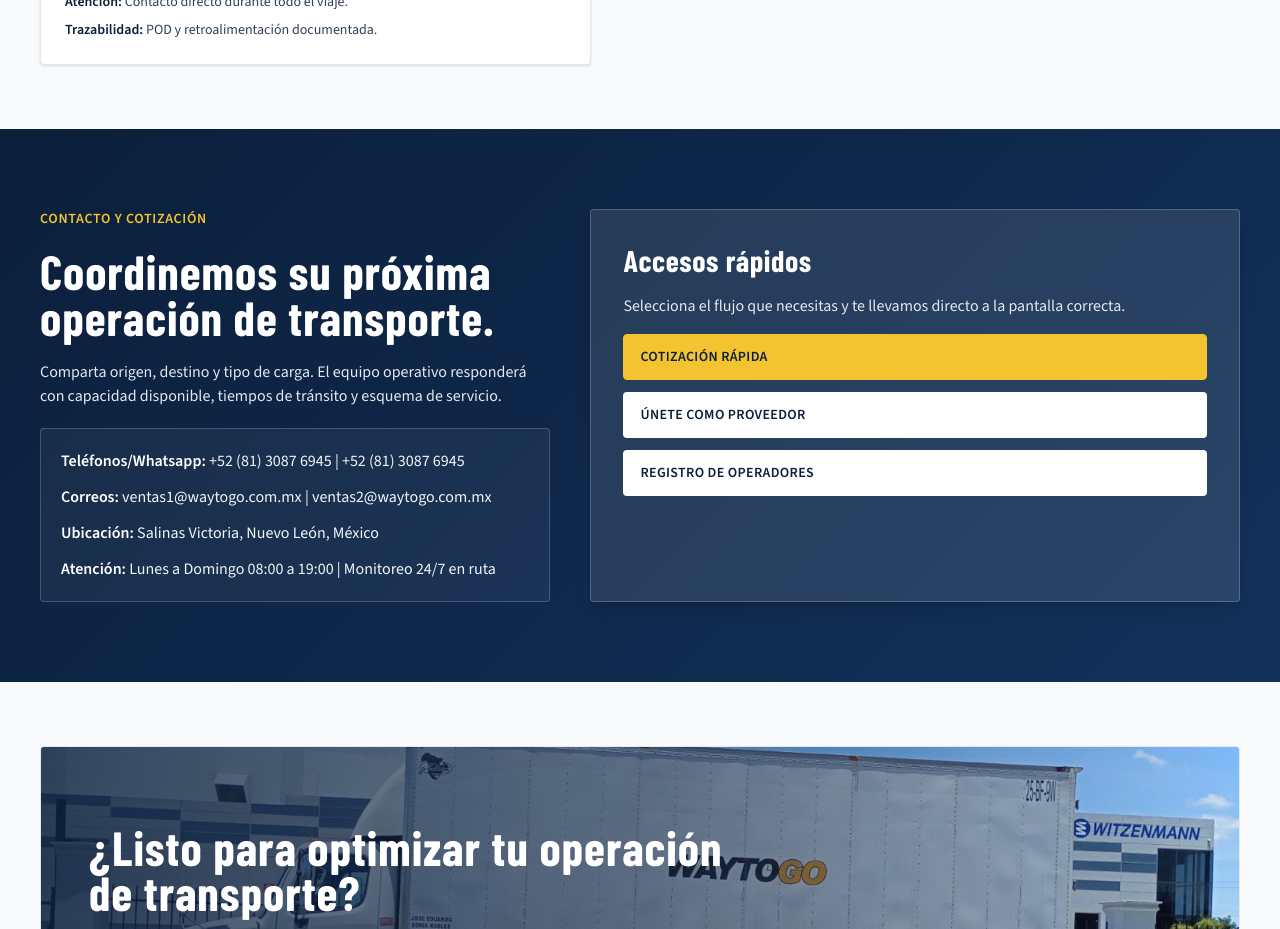
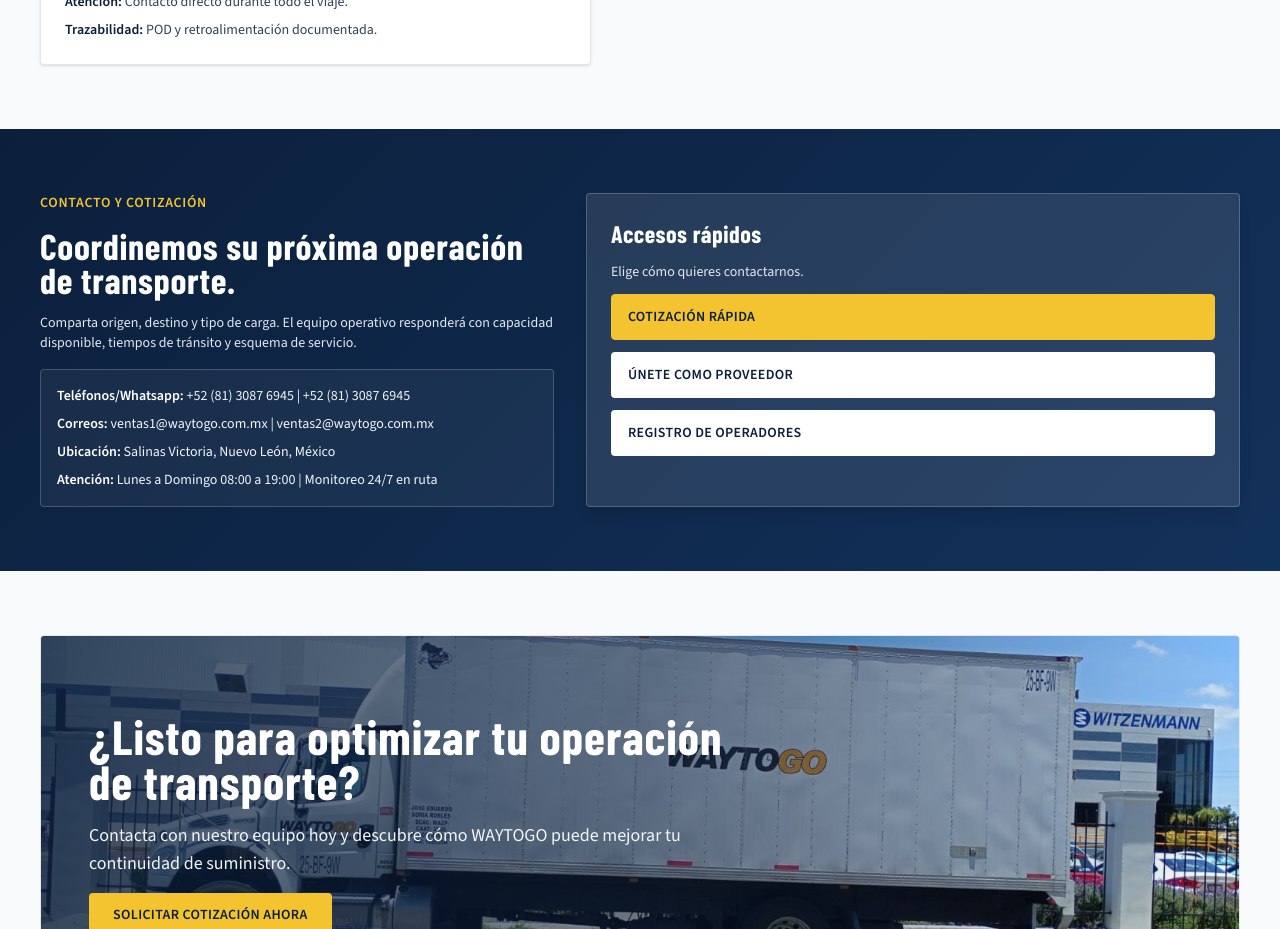
Before and after one commit to fernandotenchipe/WTG-web, a Next.js app: page / in a window 1280 px wide. Shown: the part 5020-5949 px from the top of the page. Built offline with nearby package versions, Linux system fonts and the light colour scheme.

Commit message:
reestrutctra

```diff
--- a/app/page.tsx
+++ b/app/page.tsx
@@ -483,18 +483,18 @@
         </section>
 
         <section id="contacto" className="section-navy scroll-mt-24">
-          <div className="mx-auto grid w-full max-w-[1440px] gap-10 px-6 py-16 lg:grid-cols-[0.88fr_1.12fr] lg:px-10 lg:py-20">
-            <div className="space-y-5 text-white">
+          <div className="mx-auto grid w-full max-w-[1440px] gap-8 px-6 py-12 lg:grid-cols-[0.88fr_1.12fr] lg:px-10 lg:py-16">
+            <div className="space-y-4 text-white">
               <p className="text-sm font-semibold uppercase tracking-wider text-[var(--yellow-400)]">
                 Contacto y cotización
               </p>
-              <h2 className="max-w-2xl text-4xl leading-[0.95] font-bold sm:text-5xl">
+              <h2 className="max-w-2xl text-3xl leading-[0.95] font-bold sm:text-4xl">
                 Coordinemos su próxima operación de transporte.
               </h2>
-              <p className="max-w-xl text-slate-200">
+              <p className="max-w-xl text-sm text-slate-200">
                 Comparta origen, destino y tipo de carga. El equipo operativo responderá con capacidad disponible, tiempos de tránsito y esquema de servicio.
               </p>
-              <div className="space-y-3 rounded-sm border border-white/20 bg-white/5 p-5 text-slate-100">
+              <div className="space-y-2 rounded-sm border border-white/20 bg-white/5 p-4 text-sm text-slate-100">
                 <p>
                   <span className="font-semibold text-white">Teléfonos/Whatsapp:</span> +52 (81) 3087 6945 | +52 (81) 3087 6945
                 </p>
@@ -510,10 +510,10 @@
               </div>
             </div>
 
-            <div className="space-y-4 rounded-sm border border-white/20 bg-white/10 p-6 shadow-lg md:p-8">
-              <h3 className="text-3xl font-bold text-white">Accesos rápidos</h3>
-              <p className="text-slate-200">
-                Selecciona el flujo que necesitas y te llevamos directo a la pantalla correcta.
+            <div className="space-y-3 rounded-sm border border-white/20 bg-white/10 p-5 shadow-lg md:p-6">
+              <h3 className="text-2xl font-bold text-white">Accesos rápidos</h3>
+              <p className="text-sm text-slate-200">
+                Elige cómo quieres contactarnos.
               </p>
               <div className="grid gap-3">
                 <a href="/cotizacion" className="rounded-sm border border-[var(--yellow-400)] bg-[var(--yellow-400)] px-4 py-3 text-sm font-semibold uppercase tracking-wide text-[var(--navy-900)] transition hover:brightness-95">
```
